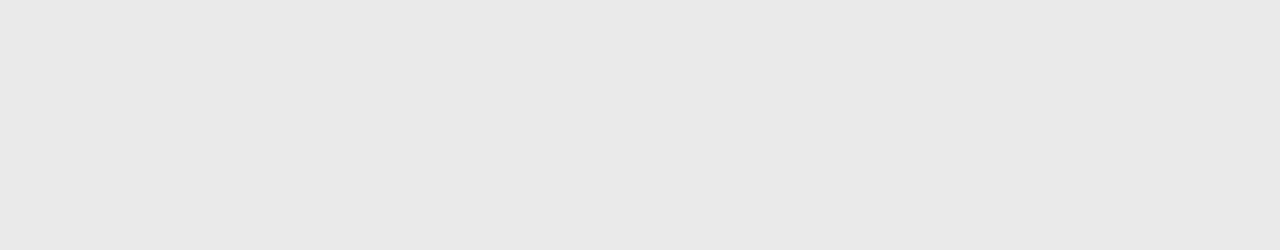
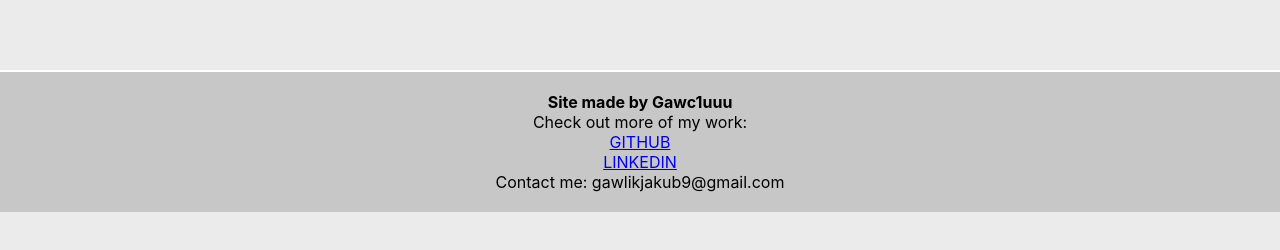
Before and after one commit to Gawc1uuu/adi-recipes-2, a React (Create React App) app: page / in a window 1280 px wide. Shown: the part 160-410 px from the top of the page. Built offline with nearby package versions, Linux system fonts and the light colour scheme; no server answers; the database is empty.

Commit message:
finishing comments and adding footer

```diff
--- a/src/App.css
+++ b/src/App.css
@@ -11,3 +11,8 @@
   justify-content: center;
   font-size: 3rem;
 }
+/* .App {
+  display: flex;
+  flex-direction: column;
+  min-height: 100vh;
+} */
--- a/src/App.js
+++ b/src/App.js
@@ -9,6 +9,7 @@ import { useAuthContext } from "./hooks/useAuthContext";
 import "./App.css";
 import Navbar from "./components/Navbar";
 import Edit from "./pages/editpage/Edit";
+import Footer from "./components/Footer";
 
 function App() {
   const { user, authIsReady } = useAuthContext();
@@ -39,6 +40,7 @@ function App() {
           </Routes>
         </BrowserRouter>
       )}
+      <Footer />
     </div>
   );
 }
--- a/src/components/CommentsList.css
+++ b/src/components/CommentsList.css
@@ -2,6 +2,7 @@
   max-height: 300px;
   overflow-y: auto;
   margin-top: 20px;
+  max-width: 500px;
 }
 .comments .comment {
   background-color: white;
@@ -24,3 +25,6 @@
   display: flex;
   align-items: center;
 }
+.comment-content {
+  margin: 10px 0;
+}
--- /dev/null
+++ b/src/components/Footer.css
@@ -0,0 +1,8 @@
+.footer {
+  width: 100%;
+  margin-top: auto;
+  background-color: #c7c7c7;
+  border-top: 2px solid white;
+  padding: 20px 30px;
+  text-align: center;
+}
--- /dev/null
+++ b/src/components/Footer.js
@@ -0,0 +1,25 @@
+import React from "react";
+//styles
+import "./Footer.css";
+
+const Footer = () => {
+  return (
+    <div className="footer">
+      <h4>Site made by Gawc1uuu</h4>
+      <p>Check out more of my work: </p>
+      <ul>
+        <li>
+          <a href="https://github.com/Gawc1uuu">GITHUB</a>
+        </li>
+        <li>
+          <a href="https://www.linkedin.com/in/jakub-gawlik-7b7465248/">
+            LINKEDIN
+          </a>
+        </li>
+        <li>Contact me: gawlikjakub9@gmail.com</li>
+      </ul>
+    </div>
+  );
+};
+
+export default Footer;
--- a/src/components/RecipeList.css
+++ b/src/components/RecipeList.css
@@ -7,6 +7,7 @@
   flex-wrap: wrap;
   align-items: flex-start;
   justify-content: space-between;
+  margin-bottom: 100px;
 }
 .single-recipe {
   background-color: rgb(255, 255, 255);
--- a/src/components/RecipeList.js
+++ b/src/components/RecipeList.js
@@ -20,15 +20,20 @@ const RecipeList = ({ data }) => {
         <div key={recipe.id} className="single-recipe">
           {recipe.comments.length !== 0 && (
             <div className="rating">
-              {recipe.comments.reduce((acc, curr) => acc + curr.rating, 0) /
-                recipe.comments.length}
-              /5{" "}
+              {(
+                recipe.comments.reduce((acc, curr) => {
+                  return acc + curr.rating;
+                }, 0) / recipe.comments.length
+              ).toFixed(1)}
+              /5.0{" "}
               <ReactStars
                 edit={false}
                 size={25}
                 isHalf={true}
                 disabled={true}
                 count={1}
+                activeColor="#ffd700"
+                value={1}
               />
             </div>
           )}
--- a/src/pages/createrecipe/CreateRecipe.css
+++ b/src/pages/createrecipe/CreateRecipe.css
@@ -1,5 +1,6 @@
 .add-form {
   margin-top: 2rem;
+  margin-bottom: 100px;
 }
 .add-form label {
   max-width: 700px;
--- a/src/pages/recipe/Recipe.css
+++ b/src/pages/recipe/Recipe.css
@@ -60,4 +60,5 @@
   margin-left: auto;
   margin-right: auto;
   margin-top: 50px;
+  margin-bottom: 100px;
 }
```
